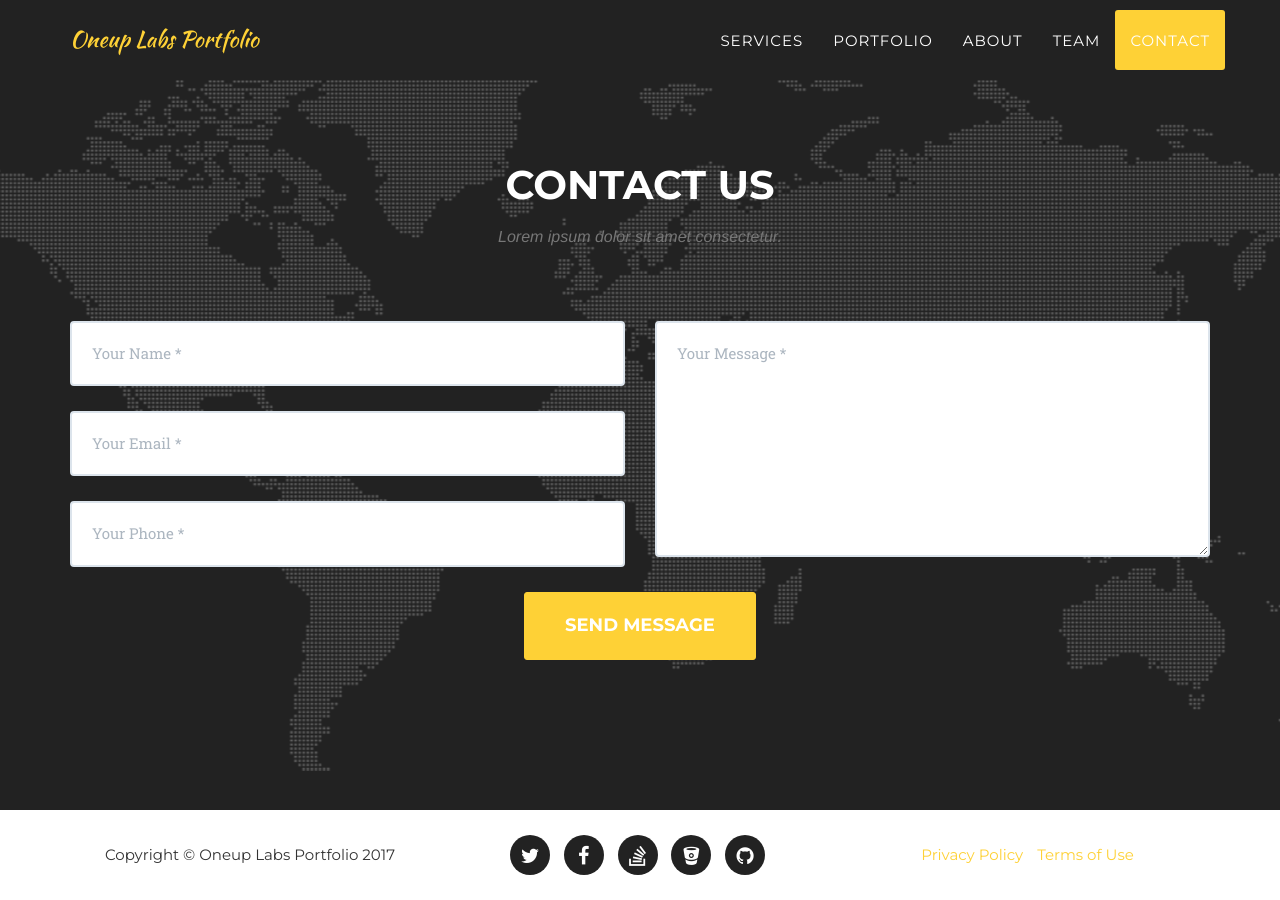
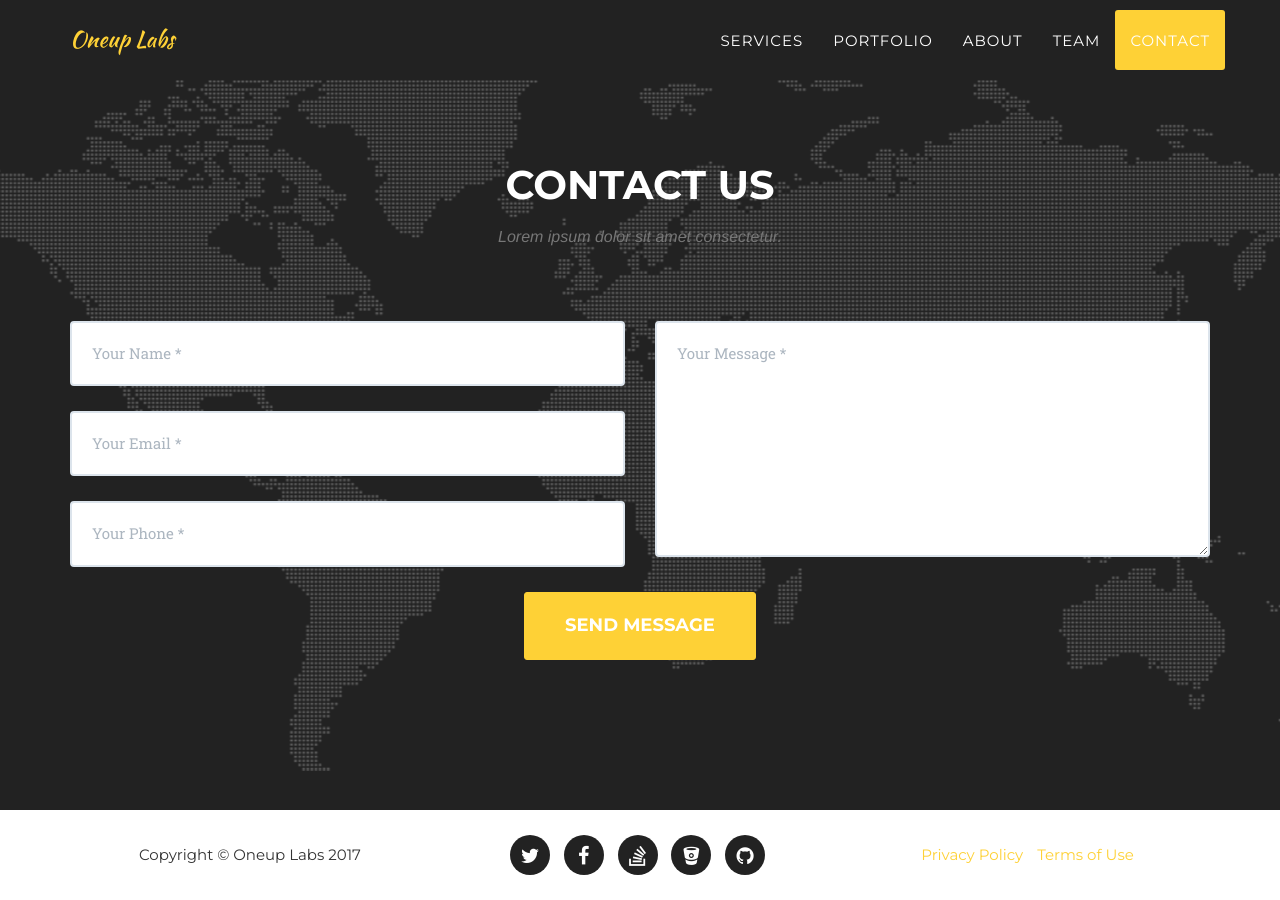
Before and after one commit to 1up-nextlevel/1up-nextlevel.github.io, a Jekyll site: the page built from index.html, in a window 1280 px wide and 900 px high, scrolled down 5636 px. Built offline with Jekyll 4.4.1, drawn with Linux system fonts in a browser that asks for light colours; some web fonts are replaced.

Commit message:
Update _config.yml

```diff
--- a/_config.yml
+++ b/_config.yml
@@ -1,7 +1,7 @@
 
 
 # Site settings
-title: Oneup Labs Portfolio
+title: Oneup Labs
 email: oneup.nextlevel@gmail.com
 description: "This is a portfolio website for Oneup Labs.  Oneup.Nextlevel is a company founded in 2015."
 
```
